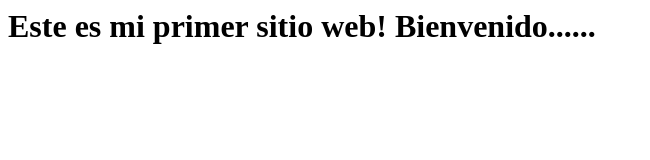
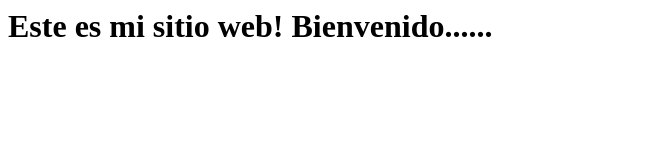
Before and after one commit to milthon10/adso_2644590, a plain HTML site: page index.html in a window 1280 px wide. Shown: the whole page, without its empty margins (0-650 px from the left). Drawn offline with Linux system fonts and the light colour scheme.

Commit message:
mensaje de bienvenido

```diff
--- a/index.html
+++ b/index.html
@@ -3,7 +3,7 @@
     </head>
     <body>
         <h1>
-            Este es mi primer sitio web!
+            Este es mi sitio web!
             Bienvenido......
         </h1>
 
```
